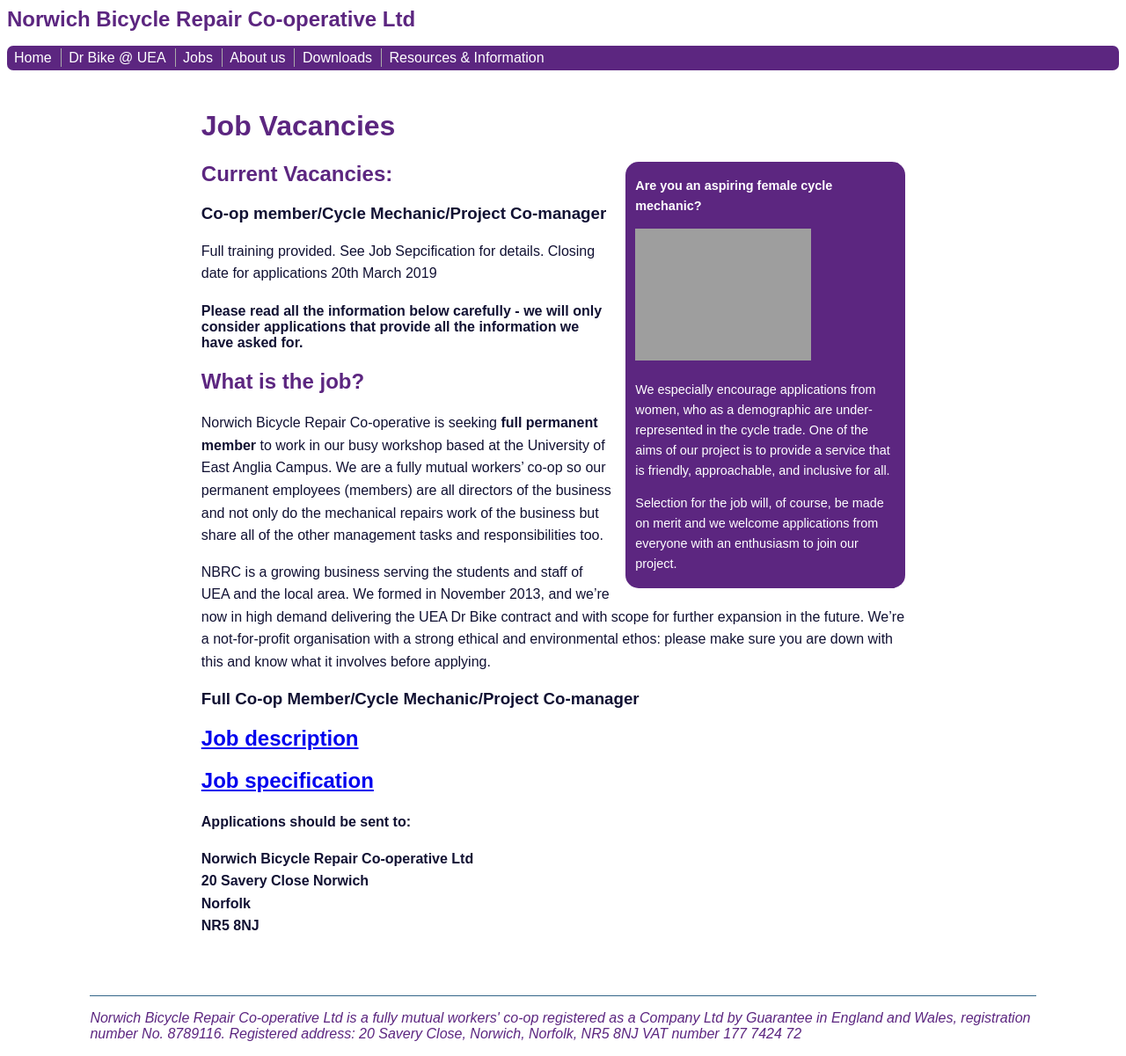
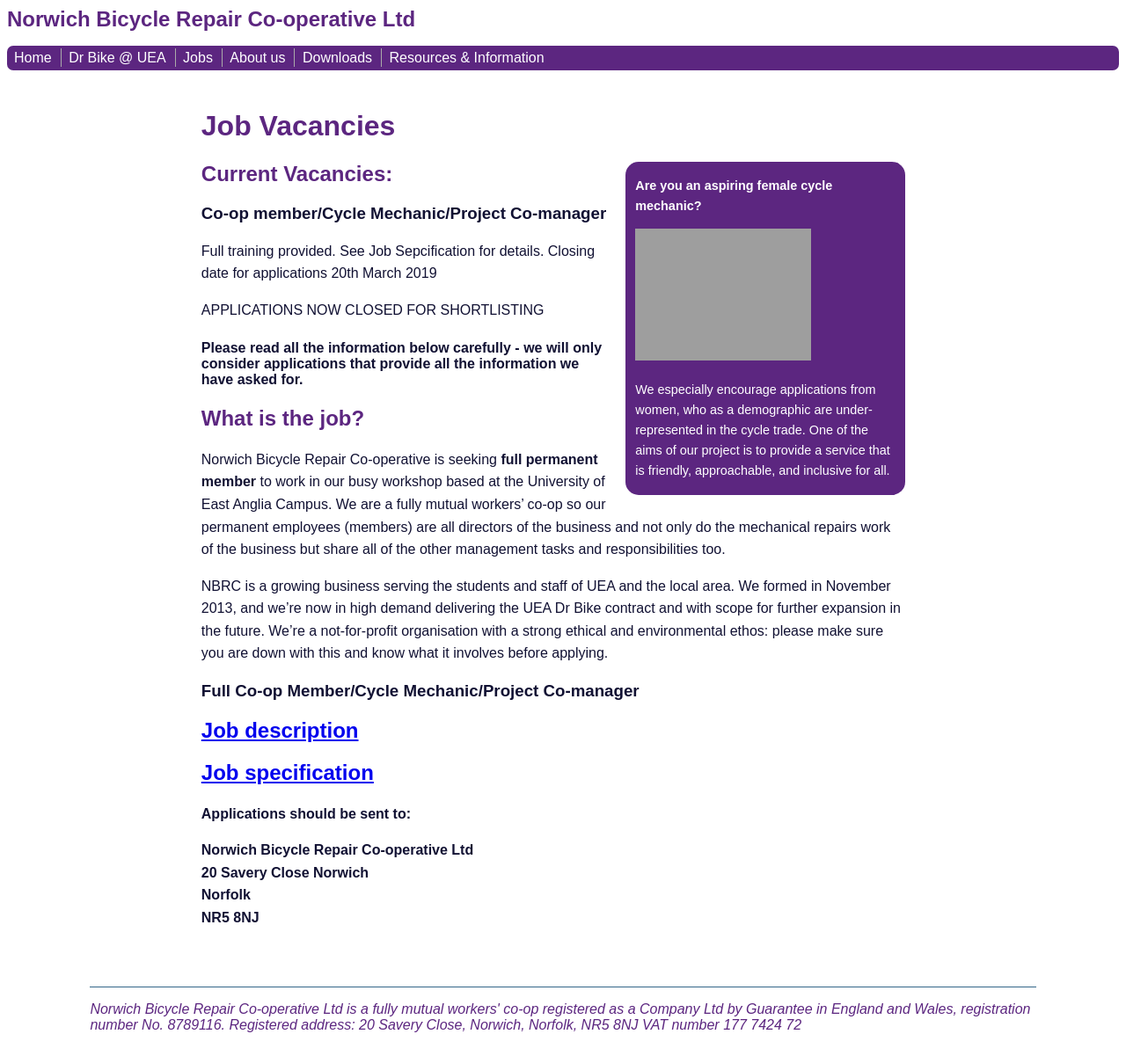
Before and after one commit to norwichbicyclerepaircooperative/norwichbicyclerepaircooperative.github.io, a Jekyll site: the page built from jobs/index.md, in a window 1280 px wide. Shown: the whole page at 88% size. Built offline with Jekyll 4.4.1, drawn with Linux system fonts in a browser that asks for light colours; grey boxes are pictures that could not be loaded.

Commit message:
Update index.md

```diff
--- a/jobs/index.md
+++ b/jobs/index.md
@@ -9,15 +9,15 @@
 
 <img src="/static/images/IMG_20181024_161900.jpg" width="200" height="150" />
 
-We especially encourage applications from women, who as a demographic are under-represented in the cycle trade. One of the aims of our project is to provide a service that is friendly, approachable, and inclusive for all.
-
-Selection for the job will, of course, be made on merit and we welcome applications from everyone with an enthusiasm to join our project. {% endcapture %} {% include sidebar.html %}
+We especially encourage applications from women, who as a demographic are under-represented in the cycle trade. One of the aims of our project is to provide a service that is friendly, approachable, and inclusive for all. {% endcapture %} {% include sidebar.html %}
 
 ## Current Vacancies:
 
 ### Co-op member/Cycle Mechanic/Project Co-manager
 Full training provided. See Job Sepcification for details.
 Closing date for applications 20th March 2019
+
+APPLICATIONS NOW CLOSED FOR SHORTLISTING
 
 
 #### Please read all the information below carefully - we will only consider applications that provide all the information we have asked for.
```
